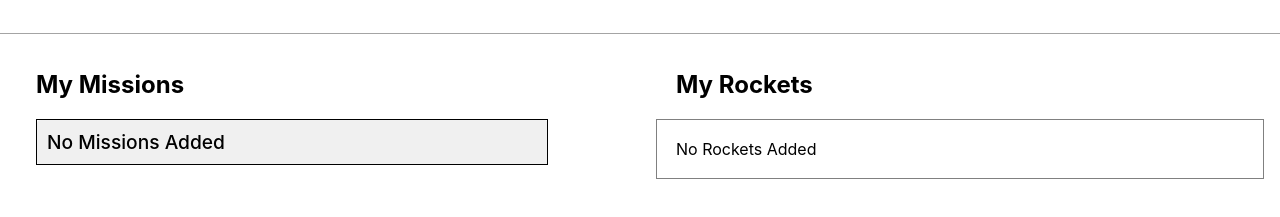
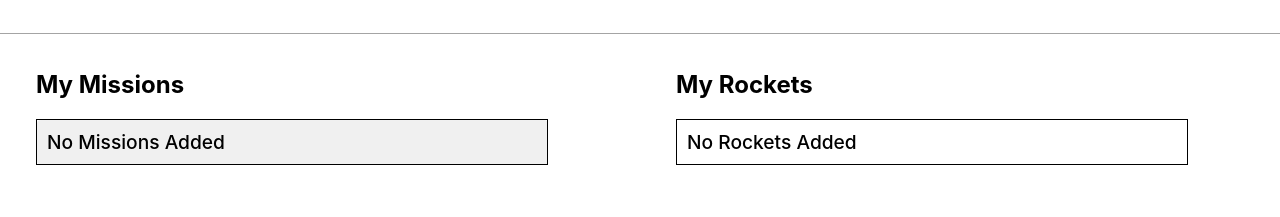
Before and after one commit to agneta1991/space-traveller, a React (Create React App) app: page /profile in a window 1280 px wide. Shown: the part 331-548 px from the top of the page. Built offline with nearby package versions, Linux system fonts and the light colour scheme.

Commit message:
fixed rocke profile rendering

```diff
--- a/src/components/MissionsProfile.css
+++ b/src/components/MissionsProfile.css
@@ -1,4 +1,5 @@
-.missions-profile-table {
+.missions-profile-table,
+.rocket-profile-table {
   width: 40vw;
   border-collapse: collapse;
   border: 1px solid black;
@@ -9,7 +10,8 @@
 h2 {
   margin: 20px;
 }
-
+.rocket-profile-table th,
+.rocket-profile-table td,
 .missions-profile-table th,
 .missions-profile-table td {
   border: 1px solid black;
--- a/src/components/profile.js
+++ b/src/components/profile.js
@@ -11,9 +11,10 @@ const Profile = () => (
       </div>
     </div>
     <div className="rockets-profile-div">
-      <h2>My Rockets</h2>
-      <div className="content">
-        <RocketProfile />
+      <div className="rocket-profile-div">
+        <div>
+          <RocketProfile />
+        </div>
       </div>
     </div>
   </div>
--- a/src/components/rocketProfile.js
+++ b/src/components/rocketProfile.js
@@ -1,13 +1,14 @@
 import React from 'react';
 import { useSelector } from 'react-redux';
-import { selectMappedRockets } from '../redux/rocketSlice';
+import './MissionsProfile.css';
 
 function RocketProfile() {
-  const mappedRockets = useSelector(selectMappedRockets);
-  const bookedRockets = mappedRockets.filter((rocket) => rocket.reserved);
+  const rockets = useSelector((state) => state.rockets.rockets);
+  const bookedRockets = rockets.filter((rocket) => rocket.reserved);
 
   return (
     <div>
+      <h2>My Rockets</h2>
       <table className="rocket-profile-table">
         <tbody>
           {bookedRockets.length === 0 ? (
@@ -17,7 +18,7 @@ function RocketProfile() {
           ) : (
             bookedRockets.map((rocket) => (
               <tr key={rocket.id}>
-                <td>{rocket.rocket_name}</td>
+                <td>{rocket.name}</td>
               </tr>
             ))
           )}
--- a/src/index.js
+++ b/src/index.js
@@ -1,10 +1,9 @@
 import React from 'react';
 import ReactDOM from 'react-dom/client';
-import { Provider } from 'react-redux'; // Import Provider from react-redux
-import store from './redux/store'; // Import your Redux store
+import { Provider } from 'react-redux';
+import store from './redux/store';
 import './index.css';
 import App from './App';
-import reportWebVitals from './reportWebVitals';
 
 const root = ReactDOM.createRoot(document.getElementById('root'));
 root.render(
@@ -14,8 +13,3 @@ root.render(
     </Provider>
   </React.StrictMode>,
 );
-
-// If you want to start measuring performance in your app, pass a function
-// to log results (for example: reportWebVitals(console.log))
-// or send to an analytics endpoint. Learn more: https://bit.ly/CRA-vitals
-reportWebVitals();
--- a/src/redux/rocketSlice.js
+++ b/src/redux/rocketSlice.js
@@ -25,11 +25,17 @@ const rocketsSlice = createSlice({
   reducers: {
     reserveRocket: (state, action) => {
       const rocketId = action.payload;
-      state.rockets = state.rockets.map((rocket) => (rocket.id === rocketId ? { ...rocket, reserved: true } : rocket));
+      return {
+        ...state,
+        rockets: state.rockets.map((rocket) => (rocket.id === rocketId ? { ...rocket, reserved: true } : rocket)),
+      };
     },
     unreserveRocket: (state, action) => {
       const rocketId = action.payload;
-      state.rockets = state.rockets.map((rocket) => (rocket.id === rocketId ? { ...rocket, reserved: false } : rocket));
+      return {
+        ...state,
+        rockets: state.rockets.map((rocket) => (rocket.id === rocketId ? { ...rocket, reserved: false } : rocket)),
+      };
     },
   },
   extraReducers: (builder) => {
```
